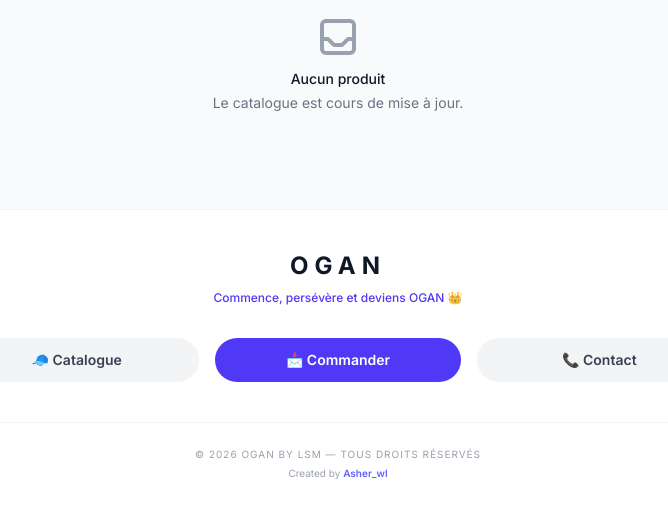
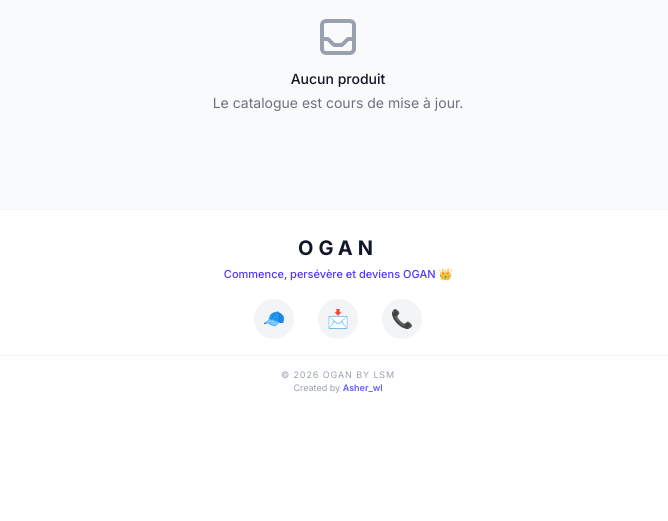
Before and after one commit to projethr/Ogan, a Django app: page / in a window 1280 px wide. Shown: the part 953-1474 px from the top of the page, without its empty margins (302-970 px from the left). After the commit the page ends 1346 px from the top, so only its background shows below. Run offline with Django 5.2, Linux system fonts and the light colour scheme; data that the repository does not hold is empty; style sheets or scripts are compiled from the project's sources.

Commit message:
Update footer ID and sync recent UI changes

```diff
--- a/templates/base.html
+++ b/templates/base.html
@@ -115,55 +115,51 @@
         {% endblock %}
     </main>
 
-    <footer class="bg-white dark:bg-gray-900 border-t border-gray-100 dark:border-gray-700">
-        <div class="max-w-7xl mx-auto px-4 py-10">
+    <footer id="footer" class="bg-white dark:bg-gray-900 border-t border-gray-100 dark:border-gray-700">
+        <div class="max-w-7xl mx-auto px-4 py-6">
 
             <!-- Brand -->
-            <div class="text-center space-y-2 mb-8">
-                <h3 class="text-2xl font-extrabold tracking-[0.25em] text-gray-900 dark:text-white">
+            <div class="text-center space-y-1 mb-4">
+                <h3 class="text-xl font-extrabold tracking-[0.25em] text-gray-900 dark:text-white">
                     OGAN
                 </h3>
-                <p class="text-xs font-medium text-indigo-600 dark:text-indigo-400">
+                <p class="text-[11px] font-medium text-indigo-600 dark:text-indigo-400">
                     Commence, persévère et deviens OGAN 👑
                 </p>
             </div>
 
-            <!-- Actions -->
-            <div class="grid grid-cols-1 sm:grid-cols-3 gap-4 max-w-3xl mx-auto mb-10">
+            <!-- Social / Contact icons -->
+            <div class="flex justify-center items-center gap-6 mb-4">
 
-                <!-- Catalogue -->
-                <a href="https://wa.me/c/22943803804" target="_blank" class="flex items-center justify-center gap-2 px-4 py-3 rounded-full
-                       bg-gray-100 dark:bg-gray-800
-                       text-sm font-semibold text-gray-700 dark:text-gray-200
-                       hover:bg-indigo-600 hover:text-white
-                       transition-all">
-                    🧢 Catalogue
+                <!-- Catalogue WhatsApp -->
+                <a href="https://wa.me/c/22943803804" target="_blank" aria-label="Catalogue WhatsApp" class="group flex items-center justify-center w-10 h-10 rounded-full
+                      bg-gray-100 dark:bg-gray-800
+                      hover:bg-indigo-600 transition-all">
+                    <span class="text-lg group-hover:text-white">🧢</span>
                 </a>
 
-                <!-- Commander -->
-                <a href="https://wa.me/22943803804" target="_blank" class="flex items-center justify-center gap-2 px-4 py-3 rounded-full
-                       bg-indigo-600 text-white text-sm font-semibold
-                       hover:bg-indigo-700 transition-all">
-                    📩 Commander
+                <!-- Boutique WhatsApp -->
+                <a href="https://wa.me/22943803804" target="_blank" aria-label="Commander sur WhatsApp" class="group flex items-center justify-center w-10 h-10 rounded-full
+                      bg-gray-100 dark:bg-gray-800
+                      hover:bg-indigo-600 transition-all">
+                    <span class="text-lg group-hover:text-white">📩</span>
                 </a>
 
-                <!-- Contact -->
-                <a href="https://wa.me/2290151480742" target="_blank" class="flex items-center justify-center gap-2 px-4 py-3 rounded-full
-                       bg-gray-100 dark:bg-gray-800
-                       text-sm font-semibold text-gray-700 dark:text-gray-200
-                       hover:bg-indigo-600 hover:text-white
-                       transition-all">
-                    📞 Contact
+                <!-- Contact direct -->
+                <a href="https://wa.me/2290151480742" target="_blank" aria-label="Contact direct" class="group flex items-center justify-center w-10 h-10 rounded-full
+                      bg-gray-100 dark:bg-gray-800
+                      hover:bg-indigo-600 transition-all">
+                    <span class="text-lg group-hover:text-white">📞</span>
                 </a>
 
             </div>
 
             <!-- Footer bottom -->
-            <div class="border-t border-gray-100 dark:border-gray-700 pt-6 text-center space-y-1">
-                <p class="text-[10px] uppercase tracking-widest text-gray-400">
-                    © 2026 OGAN by LSM — Tous droits réservés
+            <div class="text-center border-t border-gray-100 dark:border-gray-700 pt-3">
+                <p class="text-[9px] uppercase tracking-widest text-gray-400">
+                    © 2026 OGAN by LSM
                 </p>
-                <p class="text-[10px] text-gray-400">
+                <p class="text-[9px] text-gray-400">
                     Created by
                     <a href="https://github.com/Asher-wl" target="_blank"
                         class="text-indigo-500 hover:text-indigo-600 font-semibold">
```
